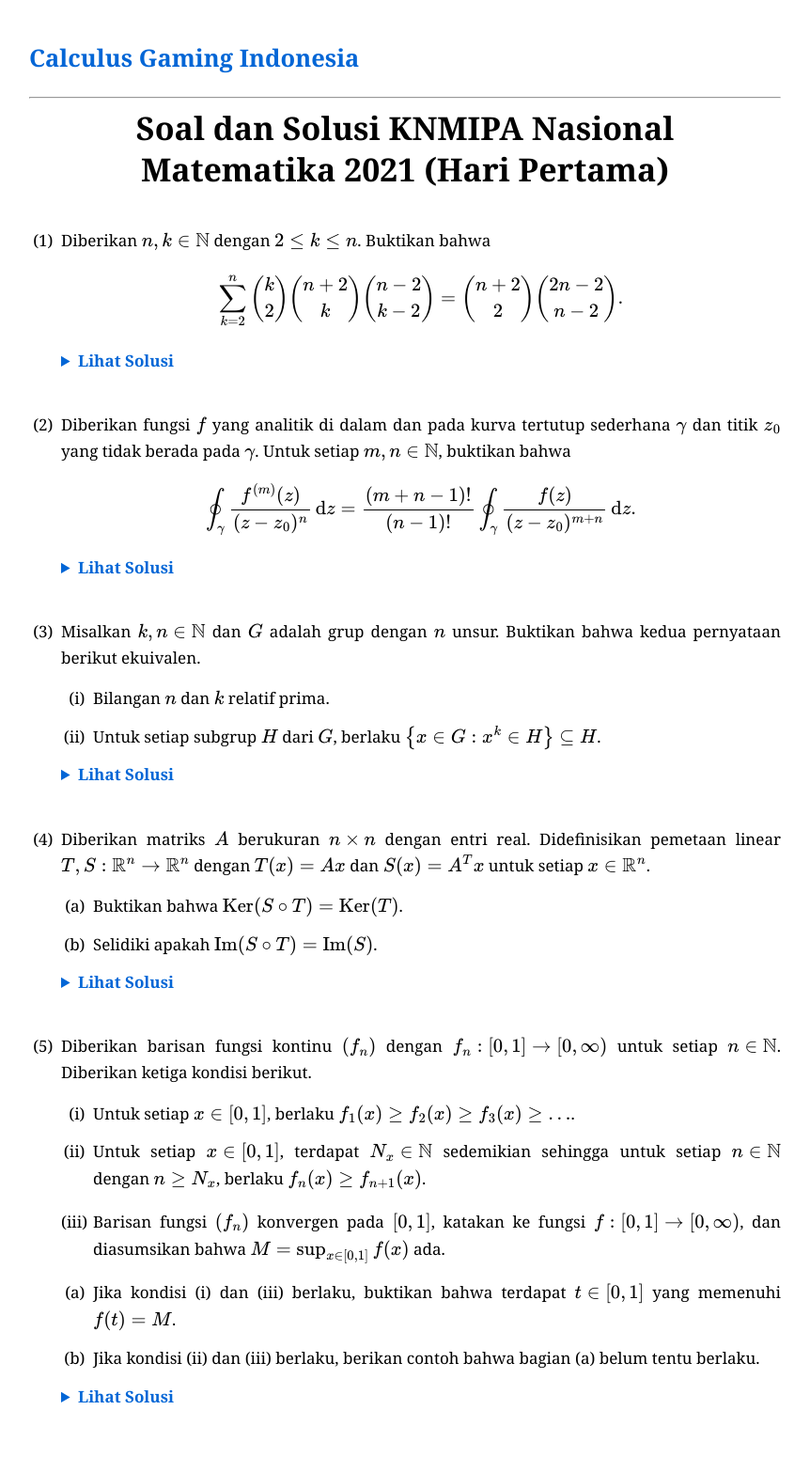
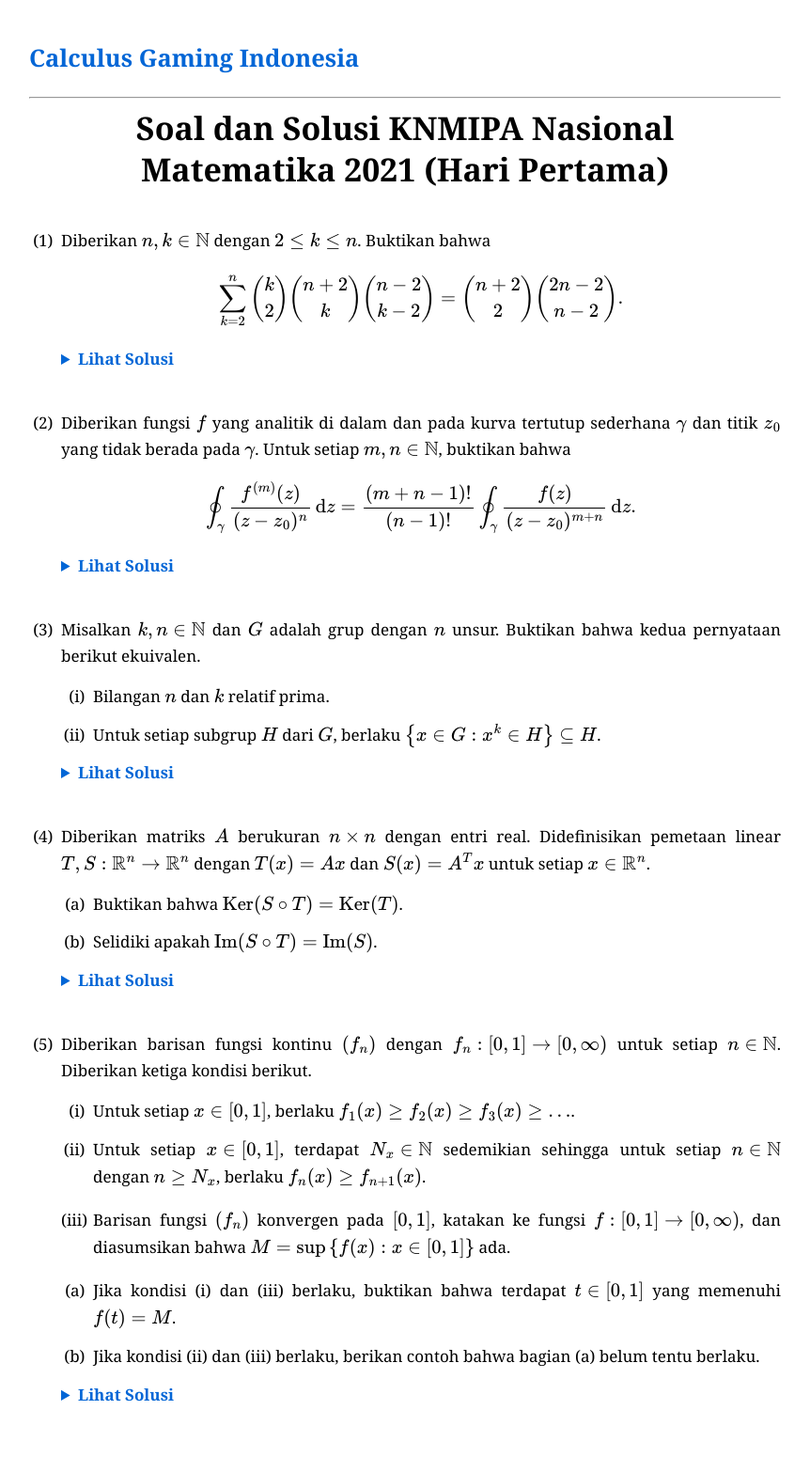
Before and after one commit to calculusgamingindonesia/calculusgamingindonesia.github.io, a Jekyll site: the page built from _posts/2026-07-01-knmipa-nas-mat-21-1.md, in a window 1280 px wide. Shown: the whole page at 94% size, without its empty margins (209-1071 px from the left). Built offline with Jekyll 4.4.1, drawn with Linux system fonts in a browser that asks for light colours; some web fonts are replaced.

Commit message:
Update 2026-07-01-knmipa-nas-mat-21-1.md

```diff
--- a/_posts/2026-07-01-knmipa-nas-mat-21-1.md
+++ b/_posts/2026-07-01-knmipa-nas-mat-21-1.md
@@ -67,7 +67,7 @@ urutan: 13
 5. Diberikan barisan fungsi kontinu $(f_n)$ dengan $f_n:[0, 1]\to[0, \infty)$ untuk setiap $n\in\mathbb{N}$. Diberikan ketiga kondisi berikut.
    * (i) Untuk setiap $x\in[0, 1]$, berlaku $f_1(x)\geq f_2(x)\geq f_3(x)\geq\ldots$.
    * (ii) Untuk setiap $x\in[0, 1]$, terdapat $N_x\in\mathbb{N}$ sedemikian sehingga untuk setiap $n\in\mathbb{N}$ dengan $n\geq N_x$, berlaku $f_n(x)\geq f_{n+1}(x)$.
-   * (iii) Barisan fungsi $(f_n)$ konvergen pada $[0, 1]$, katakan ke fungsi $f:[0, 1]\to[0, \infty)$, dan diasumsikan bahwa $M=\sup_{x\in[0, 1]}f(x)$ ada.
+   * (iii) Barisan fungsi $(f_n)$ konvergen pada $[0, 1]$, katakan ke fungsi $f:[0, 1]\to[0, \infty)$, dan diasumsikan bahwa $M=\sup\set{f(x):x\in[0, 1]}$ ada.
 
    * (a) Jika kondisi (i) dan (iii) berlaku, buktikan bahwa terdapat $t\in[0, 1]$ yang memenuhi $f(t)=M$.
    * (b) Jika kondisi (ii) dan (iii) berlaku, berikan contoh bahwa bagian (a) belum tentu berlaku.
```
